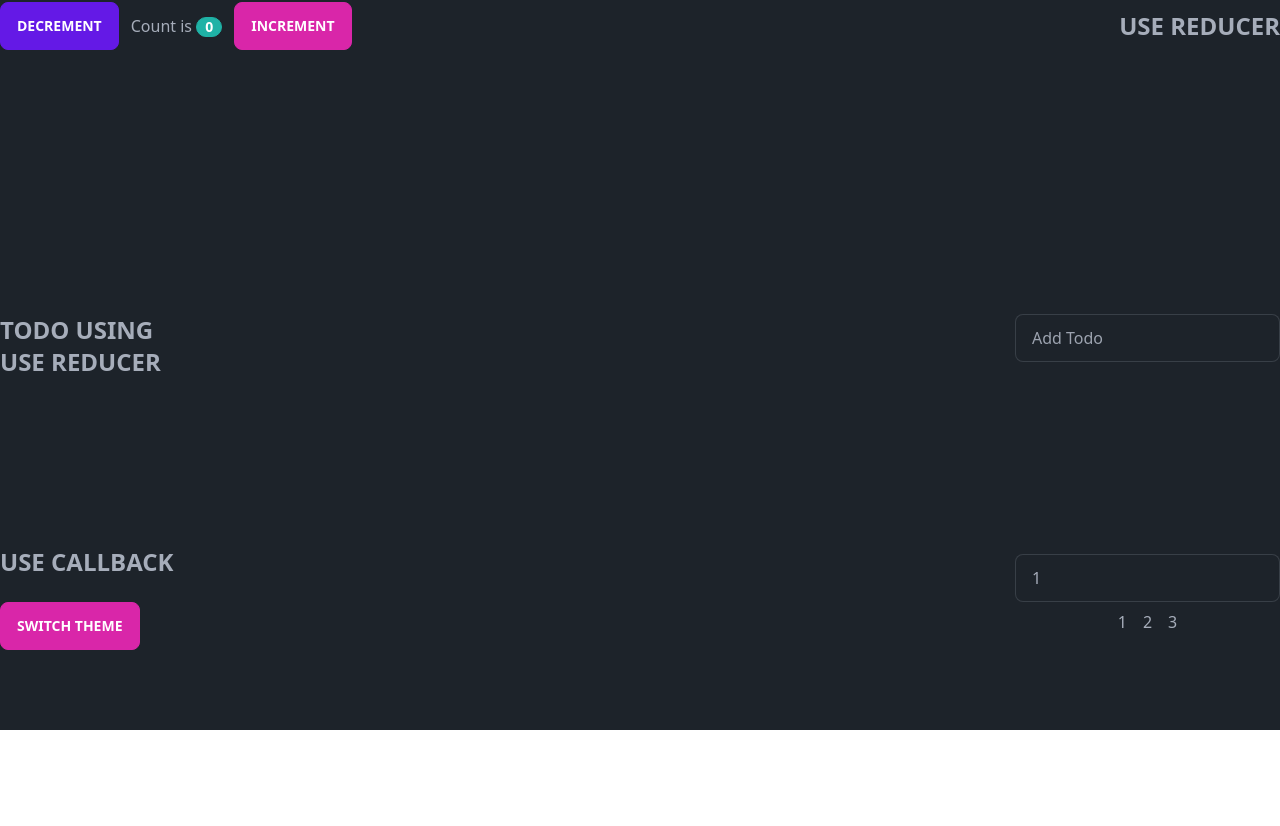
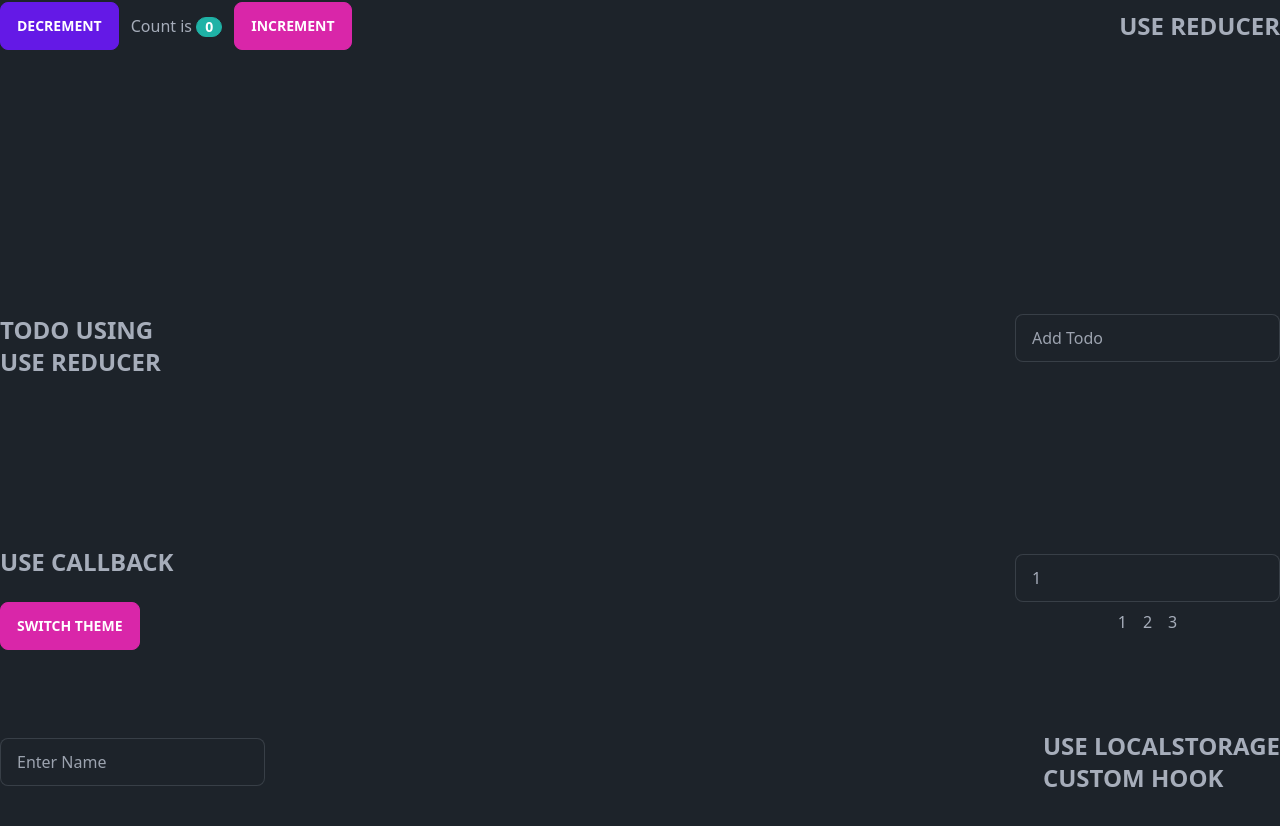
Before and after one commit to bhuvan2205/react-hooks, a React (Vite) app: page / in a window 1280 px wide. Shown: the part 1326-2152 px from the top of the page. Before the commit the page ends 2056 px from the top, so only its background shows below. Built offline with nearby package versions, Linux system fonts and the light colour scheme.

Commit message:
Feat: Custom hooks

```diff
--- a/src/App.jsx
+++ b/src/App.jsx
@@ -1,5 +1,6 @@
 import Callback from "./components/Callback";
 import Context from "./components/Context";
+import CustomHook from "./components/CustomHook";
 import Memo from "./components/Memo";
 import Navbar from "./components/Navbar";
 import Reducer from "./components/Reducer";
@@ -22,6 +23,7 @@ const App = () => {
         <Reducer />
         <Todo />
         <Callback />
+        <CustomHook />
       </div>
     </div>
   );
--- a/src/components/Callback.jsx
+++ b/src/components/Callback.jsx
@@ -12,7 +12,7 @@ const Callback = () => {
     return [num, num + 1, num + 2];
   }, [num]);
   return (
-    <div>
+    <>
       <div className="flex items-center justify-between my-20 w-full min-h-[30vh">
         <div>
           <h1 className="text-2xl font-bold uppercase">Use Callback</h1>
@@ -31,7 +31,7 @@ const Callback = () => {
           <List nums={getNums} />
         </div>
       </div>
-    </div>
+    </>
   );
 };
 
--- /dev/null
+++ b/src/components/CustomHook.jsx
@@ -0,0 +1,28 @@
+import useLocalStorage from "../hooks/useLocalStorage";
+
+const CustomHook = () => {
+  const [name, setName] = useLocalStorage("name", "");
+  return (
+    <>
+      <div className="flex items-center justify-between my-20 w-full min-h-[30vh">
+        <div>
+          <input
+            type="text"
+            placeholder="Enter Name"
+            className="input input-bordered w-full max-w-xs"
+            value={name}
+            onChange={(e) => setName(e.target.value)}
+          />
+        </div>
+        <div>
+          <h1 className="text-2xl font-bold uppercase">
+            Use LocalStorage <br />
+            Custom Hook
+          </h1>
+        </div>
+      </div>
+    </>
+  );
+};
+
+export default CustomHook;
--- /dev/null
+++ b/src/hooks/useLocalStorage.js
@@ -0,0 +1,31 @@
+import { useEffect, useState } from "react";
+
+function getItemFromLocalStorage(key, initialValue) {
+
+  const savedValue = JSON.parse(localStorage.getItem(key));
+
+  if (savedValue) {
+    return savedValue;
+  }
+
+  if (initialValue instanceof Function) {
+    return initialValue();
+  }
+
+  return initialValue;
+}
+
+export const useLocalStorage = (key, initialValue) => {
+
+  const [value, setValue] = useState(() => {
+    return getItemFromLocalStorage(key, initialValue);
+  });
+
+  useEffect(() => {
+    localStorage.setItem(key, JSON.stringify(value));
+  }, [value]);
+
+  return [value, setValue];
+};
+
+export default useLocalStorage;
```
